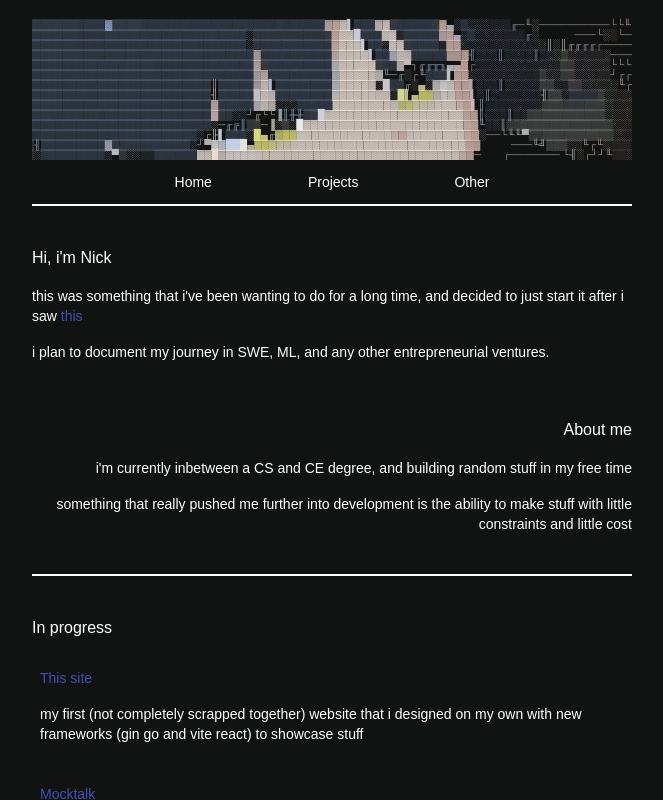
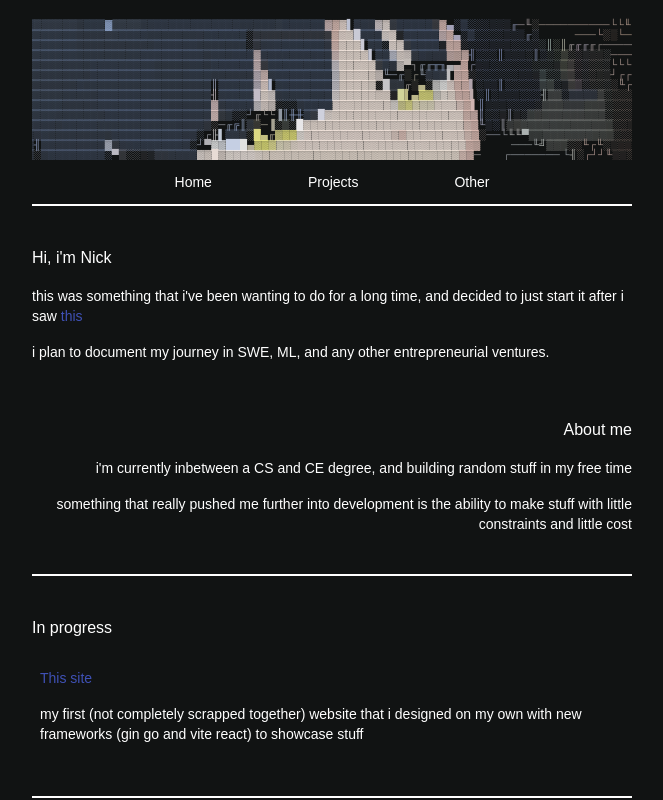
Before and after one commit to nichstoneking/daikn-personal, a React (Vite) app in the folder fe/: page / in a window 1280 px wide. Shown: the whole page, without its empty margins (308-971 px from the left). Built offline with nearby package versions, Linux system fonts and the light colour scheme; a web font is replaced by a local one.

Commit message:
feat: updated projects, twitter and gh links

```diff
--- a/fe/src/components/footer.tsx
+++ b/fe/src/components/footer.tsx
@@ -7,7 +7,7 @@ const Footer = () => {
         <div className="flex flex-row justify-center gap-2">
           <div className="flex items-center space-x-6">
             <a
-              href="https://github.com/daikonk"
+              href="https://github.com/nichstoneking"
               target="_blank"
               rel="noopener noreferrer"
               className="flex items-center space-x-2 hover:text-white transition-colors duration-200"
@@ -16,7 +16,7 @@ const Footer = () => {
               <span className="text-sm">GitHub</span>
             </a>
             <a
-              href="https://x.com/daiikonk"
+              href="https://x.com/_cr2st"
               target="_blank"
               rel="noopener noreferrer"
               className="flex items-center space-x-2 hover:text-white transition-colors duration-200"
--- a/fe/src/pages/home.tsx
+++ b/fe/src/pages/home.tsx
@@ -24,14 +24,6 @@ const Home: React.FC<HomeProps> = ({ items }) => {
             info: "my first (not completely scrapped together) website that i designed on my own with new frameworks (gin go and vite react) to showcase stuff",
             owner: "daikonk",
             repo: "daikn-personal",
-            expanded: false,
-        },
-        {
-            label: "Mocktalk",
-            link: "https://mocktalk.app",
-            info: "a mock interview platform for programmers that helps you clearly dictate your thought-process as you problem solve",
-            owner: "daikonk",
-            repo: "mocktalk",
             expanded: false,
         }
     ]);
@@ -61,14 +53,20 @@ const Home: React.FC<HomeProps> = ({ items }) => {
             target: "_blank",
             info: "a code interpreter for a pet language. uses a few build-ins made on-top of api requests, also has a basic LSP (wip pushed to later)"
         },
+        {
+            label: "Mocktalk",
+            href: "https://mocktalk.app",
+            target: "_blank",
+            info: "a mock interview platform for programmers that helps you clearly dictate your thought-process as you problem solve",
+        }
     ];
 
     const other = [
         {
-            label: "- Vim config (catppuccin) -",
-            href: "https://github.com/daikonk/nvim",
-            target: "_blank",
-            info: "i usually jump between this config on nvim/lazyvim, or use vim binds with intellij",
+            label: "IDE/Development Configs",
+            target: "",
+            href: "",
+            info: "previously on nvim, my wagey job had me move back to typical ide's so now im on cursor or intellij w vim binds",
         },
     ];
 
```
